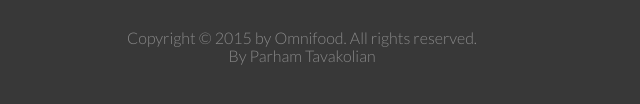
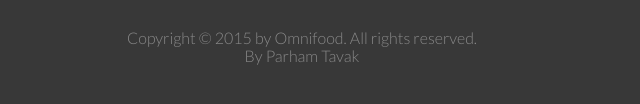
Before and after one commit to frontendparham/Omnifood-Project, a plain HTML site: page index.html in a window 1280 px wide. Shown: the part 5368-5472 px from the top of the page, 338-978 px from the left. Drawn offline with nearby package versions, Linux system fonts and the light colour scheme; files whose address does not match are found by name; a web font is replaced by a local one.

Commit message:
Update index.html

```diff
--- a/index.html
+++ b/index.html
@@ -419,7 +419,7 @@
            </div>
            <div class="row">
                <p>
-                   Copyright &copy; 2015 by Omnifood. All rights reserved.<br> By Parham Tavakolian
+                   Copyright &copy; 2015 by Omnifood. All rights reserved.<br> By Parham Tavak
                </p>
            </div>
        </footer>
```
